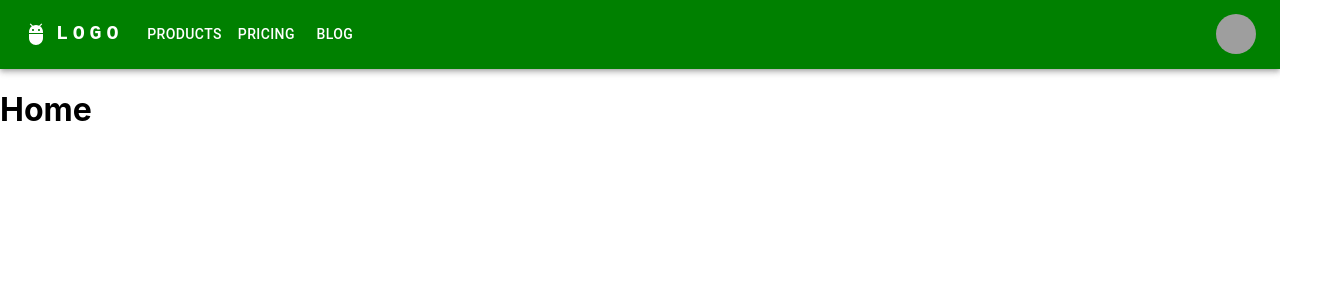
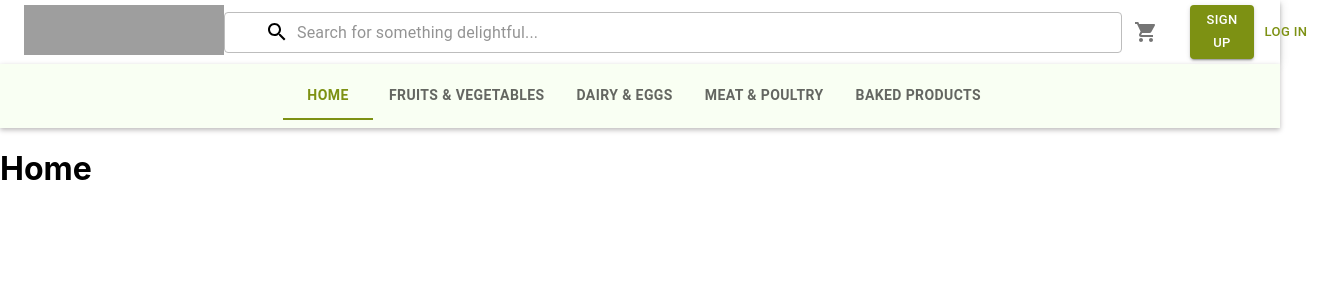
Before and after one commit to arunajithin/cs-coding-bootcamp-milestone-4, a React (Create React App) app: page / in a window 1280 px wide. Shown: the top 300 px of the page, 1318 px wide, since content can reach past the window. Built offline with nearby package versions, Linux system fonts and the light colour scheme; grey boxes are pictures that could not be loaded.

Commit message:
Navbar and pages with paths

```diff
--- a/src/App.js
+++ b/src/App.js
@@ -1,13 +1,21 @@
 import React from 'react';
 import { BrowserRouter, Switch } from 'react-router-dom';
-import HomeScreen from './HomeScreen';
+import HomeScreen from './components/HomeScreen.js';
 import LayoutRoute from './LayoutRoute';
+import FruitsVegetables from './components/FruitsVegetables.js';
+import BakedProducts from './components/BakedProducts.js';
+import DairyEggs from './components/DairyEggs';
+import MeatPoultry from './components/MeatPoultry.js';
 
 function App() {
   return (
       <BrowserRouter>
         <Switch>
           <LayoutRoute path='/' exact={true} component={HomeScreen}/>
+          <LayoutRoute path='/components/fruitsVeg' exact={true} component={FruitsVegetables}/>
+          <LayoutRoute path='/components/bakedProducts' exact={true} component={BakedProducts}/>
+          <LayoutRoute path='/components/dairyEggs' exact={true} component={DairyEggs}/>
+          <LayoutRoute path='/components/meatPoultry' exact={true} component={MeatPoultry}/>
         </Switch>
       </BrowserRouter>
   );
--- a/src/ResponsiveHeader.js
+++ b/src/ResponsiveHeader.js
@@ -1,162 +1,198 @@
-import React from 'react';
+import * as React from 'react';
+import { Link as ReactLink } from 'react-router-dom';
+import { styled, alpha } from '@mui/material/styles';
 import AppBar from '@mui/material/AppBar';
 import Box from '@mui/material/Box';
 import Toolbar from '@mui/material/Toolbar';
 import IconButton from '@mui/material/IconButton';
 import Typography from '@mui/material/Typography';
+import InputBase from '@mui/material/InputBase';
+import Badge from '@mui/material/Badge';
+import MenuItem from '@mui/material/MenuItem';
 import Menu from '@mui/material/Menu';
-import MenuIcon from '@mui/icons-material/Menu';
-import Container from '@mui/material/Container';
-import Avatar from '@mui/material/Avatar';
+import SearchIcon from '@mui/icons-material/Search';
+import logo from './Wide-and-Full.svg';
+import ShoppingCartIcon from '@mui/icons-material/ShoppingCart';
 import Button from '@mui/material/Button';
-import Tooltip from '@mui/material/Tooltip';
-import MenuItem from '@mui/material/MenuItem';
-import AdbIcon from '@mui/icons-material/Adb';
+import Tabs from '@mui/material/Tabs';
+import Tab from '@mui/material/Tab';
+import { createTheme, ThemeProvider  } from '@mui/material/styles';
 
-const pages = ['Products', 'Pricing', 'Blog'];
-const settings = ['Profile', 'Account', 'Dashboard', 'Logout'];
+//NavBar
+const pages = ['Home', 'Fruits & Vegetables', 'Dairy & Eggs', 'Meat & Poultry', 'Baked Products',];
+const pagesPaths = ['/', '/components/fruitsVeg', '/components/dairyEggs', '/components/meatPoultry', '/components/bakedProducts'];
 
-function ResponsiveHeader() {
-  const [anchorElNav, setAnchorElNav] = React.useState(null);
-  const [anchorElUser, setAnchorElUser] = React.useState(null);
+const theme = createTheme({
+  palette: {
+    primary: {
+      main: '#7D9113',
+    },
+    secondary: {
+      main: '#7D9113',
+    },
+  },
+}
+);
 
-  const handleOpenNavMenu = (event) => {
-    setAnchorElNav(event.currentTarget);
-  };
-  const handleOpenUserMenu = (event) => {
-    setAnchorElUser(event.currentTarget);
+const Search = styled('div')(({ theme }) => ({
+  position: 'relative',
+  borderRadius: theme.shape.borderRadius,
+  backgroundColor: alpha(theme.palette.common.white, 0.15),
+  '&:hover': {
+    backgroundColor: alpha(theme.palette.common.white, 0.25),
+  },
+  marginRight: theme.spacing(2),
+  marginLeft: 0,
+  width: '100%',
+  [theme.breakpoints.up('sm')]: {
+    marginLeft: theme.spacing(3),
+    width: 'auto',
+  },
+}));
+
+
+const SearchIconWrapper = styled('div')(({ theme }) => ({
+  padding: theme.spacing(0, 2),
+  height: '100%',
+  position: 'absolute',
+  pointerEvents: 'none',
+  display: 'flex',
+  alignItems: 'center',
+  justifyContent: 'center',
+}));
+
+const StyledInputBase = styled(InputBase)(({ theme }) => ({
+  color: 'inherit',
+  '& .MuiInputBase-input': {
+    padding: theme.spacing(1, 1, 1, 0),
+    // vertical padding + font size from searchIcon
+    paddingLeft: `calc(1em + ${theme.spacing(4)})`,
+    transition: theme.transitions.create('width'),
+    width: '100%',
+    [theme.breakpoints.up('sm')]: {
+      width: '30rem',
+    },
+    [theme.breakpoints.up('md')]: {
+      width: '50rem',
+    },
+    [theme.breakpoints.up('xl')]: {
+      width: '100rem',
+    },
+  },
+}));
+
+export default function PrimarySearchAppBar() {
+  const [value, setValue] = React.useState(0);
+  const handleChange = (event, newValue) => {
+    setValue(newValue);
   };
 
-  const handleCloseNavMenu = () => {
-    setAnchorElNav(null);
+  const [anchorEl, setAnchorEl] = React.useState(null);
+  const setMobileMoreAnchorEl = React.useState(null);
+
+  const isMenuOpen = Boolean(anchorEl);
+
+  const handleMobileMenuClose = () => {
+    setMobileMoreAnchorEl(null);
   };
 
-  const handleCloseUserMenu = () => {
-    setAnchorElUser(null);
+  const handleMenuClose = () => {
+    setAnchorEl(null);
+    handleMobileMenuClose();
   };
 
+  const menuId = 'primary-search-account-menu';
+  const renderMenu = (
+    <Menu
+      anchorEl={anchorEl}
+      anchorOrigin={{
+        vertical: 'top',
+        horizontal: 'right',
+      }}
+      id={menuId}
+      keepMounted
+      transformOrigin={{
+        vertical: 'top',
+        horizontal: 'right',
+      }}
+      open={isMenuOpen}
+      onClose={handleMenuClose}
+    >
+      <MenuItem onClick={handleMenuClose}>Profile</MenuItem>
+      <MenuItem onClick={handleMenuClose}>My account</MenuItem>
+    </Menu>
+  );
+
   return (
-    <AppBar position="static" sx={{backgroundColor: 'green'}}>
-      <Container maxWidth="xl">
-        <Toolbar disableGutters>
-          <AdbIcon sx={{ display: { xs: 'none', md: 'flex' }, mr: 1 }} />
+    <Box sx={{ flexGrow: 1 }}>
+      <AppBar position="static" sx={{ backgroundColor: "#ffffff" }}>
+      <ThemeProvider theme={theme}>
+        <Toolbar>
+          <Box>
+            <a href="index.html">
+              <img width="200px" height="50px" src={logo} alt={"Logo"}/>
+            </a>
+          </Box>
           <Typography
             variant="h6"
             noWrap
-            component="a"
-            href="/"
-            sx={{
-              mr: 2,
-              display: { xs: 'none', md: 'flex' },
-              fontFamily: 'monospace',
-              fontWeight: 700,
-              letterSpacing: '.3rem',
-              color: 'inherit',
-              textDecoration: 'none',
-            }}
+            component="div"
+            sx={{ display: { xs: 'none', sm: 'block' } }}
           >
-            LOGO
+            MUI
           </Typography>
-
-          <Box sx={{ flexGrow: 1, display: { xs: 'flex', md: 'none' } }}>
+          <Box sx={{ border: 1, borderColor: 'grey.400', borderRadius: 1 }}>
+            <Search>
+              <SearchIconWrapper sx={{ color: "black" }}>
+                <SearchIcon />
+              </SearchIconWrapper>
+              <StyledInputBase sx={{ color: "black" }}
+                placeholder="Search for something delightful..."
+                inputProps={{ 'aria-label': 'search' }}
+              />
+            </Search>
+          </Box>
+          <Box sx={{ flexGrow: 1 }} />
+          <Box sx={{ display: { xs: 'none', md: 'flex' } }}>
             <IconButton
               size="large"
-              aria-label="account of current user"
-              aria-controls="menu-appbar"
-              aria-haspopup="true"
-              onClick={handleOpenNavMenu}
-              color="inherit"
+              aria-label="cart menu"
+              color="black"
             >
-              <MenuIcon />
+              <Badge badgeContent={0} color="error">
+                <ShoppingCartIcon />
+              </Badge>
             </IconButton>
-            <Menu
-              id="menu-appbar"
-              anchorEl={anchorElNav}
-              anchorOrigin={{
-                vertical: 'bottom',
-                horizontal: 'left',
-              }}
-              keepMounted
-              transformOrigin={{
-                vertical: 'top',
-                horizontal: 'left',
-              }}
-              open={Boolean(anchorElNav)}
-              onClose={handleCloseNavMenu}
-              sx={{
-                display: { xs: 'block', md: 'none' },
-              }}
-            >
-              {pages.map((page) => (
-                <MenuItem key={page} onClick={handleCloseNavMenu}>
-                  <Typography textAlign="center">{page}</Typography>
-                </MenuItem>
-              ))}
-            </Menu>
           </Box>
-          <AdbIcon sx={{ display: { xs: 'flex', md: 'none' }, mr: 1 }} />
-          <Typography
-            variant="h5"
-            noWrap
-            component="a"
-            href=""
-            sx={{
-              mr: 2,
-              display: { xs: 'flex', md: 'none' },
-              flexGrow: 1,
-              fontFamily: 'monospace',
-              fontWeight: 700,
-              letterSpacing: '.3rem',
-              color: 'inherit',
-              textDecoration: 'none',
-            }}
-          >
-            LOGO
-          </Typography>
-          <Box sx={{ flexGrow: 1, display: { xs: 'none', md: 'flex' } }}>
-            {pages.map((page) => (
-              <Button
-                key={page}
-                onClick={handleCloseNavMenu}
-                sx={{ my: 2, color: 'white', display: 'block' }}
-              >
-                {page}
-              </Button>
-            ))}
+          <Box sx={{ marginLeft: '20px', display: { xs: 'none', md: 'flex' } }}>
+            <Button sx={{backgroundColor: "primary"}} size="small" variant="contained">Sign up</Button>
+            <Button size="small" variant="text">Log in</Button>
           </Box>
 
-          <Box sx={{ flexGrow: 0 }}>
-            <Tooltip title="Open settings">
-              <IconButton onClick={handleOpenUserMenu} sx={{ p: 0 }}>
-                <Avatar alt="Remy Sharp" src="/static/images/avatar/2.jpg" />
-              </IconButton>
-            </Tooltip>
-            <Menu
-              sx={{ mt: '45px' }}
-              id="menu-appbar"
-              anchorEl={anchorElUser}
-              anchorOrigin={{
-                vertical: 'top',
-                horizontal: 'right',
-              }}
-              keepMounted
-              transformOrigin={{
-                vertical: 'top',
-                horizontal: 'right',
-              }}
-              open={Boolean(anchorElUser)}
-              onClose={handleCloseUserMenu}
-            >
-              {settings.map((setting) => (
-                <MenuItem key={setting} onClick={handleCloseUserMenu}>
-                  <Typography textAlign="center">{setting}</Typography>
-                </MenuItem>
-              ))}
-            </Menu>
-          </Box>
         </Toolbar>
-      </Container>
-    </AppBar>
+        </ThemeProvider>
+      </AppBar>
+      <AppBar position="static" sx={{ backgroundColor: "#f9fff3", boxShadow: '0px 2px 5px #bcbaba'}}>
+      <ThemeProvider theme={theme}>
+        <Toolbar>
+        <Box sx={{ width: '100%' }}>
+      <Tabs value={value} onChange={handleChange} centered indicatorColor="secondary" textColor="primary">
+        {pages.map((page, i) => (
+           <Tab
+           sx={{fontWeight: 'bold'}}
+           label={page}
+           component = {ReactLink}
+           to = {pagesPaths[i]}
+          key={page} />
+        )
+        )}
+      </Tabs>
+    </Box>
+        </Toolbar>
+        </ThemeProvider>
+      </AppBar>
+
+      {renderMenu}
+    </Box>
   );
 }
-export default ResponsiveHeader;
--- /dev/null
+++ b/src/components/BakedProducts.js
@@ -0,0 +1,11 @@
+function BakedProducts() {
+    return (
+      <div>
+          <div className="container">
+            <h1>Baked Products</h1>
+          </div>
+      </div>
+    );
+  }
+
+  export default BakedProducts;
--- /dev/null
+++ b/src/components/DairyEggs.js
@@ -0,0 +1,11 @@
+function DairyEggs() {
+    return (
+      <div>
+          <div className="container">
+            <h1>Dairy & Eggs</h1>
+          </div>
+      </div>
+    );
+  }
+
+  export default DairyEggs;
--- /dev/null
+++ b/src/components/FruitsVegetables.js
@@ -0,0 +1,11 @@
+function FruitsVegetables() {
+    return (
+      <div>
+          <div className="container">
+            <h1>Fruits & Vegetables</h1>
+          </div>
+      </div>
+    );
+  }
+
+  export default FruitsVegetables;
--- /dev/null
+++ b/src/components/HomeScreen.js
@@ -0,0 +1,9 @@
+function HomeScreen(){
+    return(
+        <div>
+            <h1>Home</h1>
+        </div>
+    )
+}
+
+export default HomeScreen;
--- /dev/null
+++ b/src/components/MeatPoultry.js
@@ -0,0 +1,11 @@
+function MeatPoultry() {
+    return (
+      <div>
+          <div className="container">
+            <h1>Meat & Poultry</h1>
+          </div>
+      </div>
+    );
+  }
+
+  export default MeatPoultry;
```
